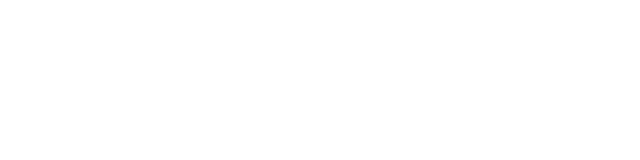
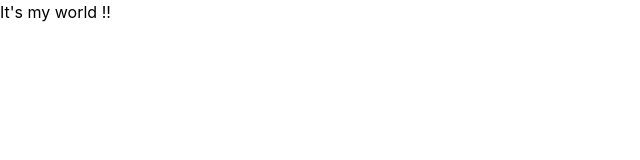
Before and after one commit to valentinEutrope/Smith, a React (Create React App) app in the folder src/client/: page /world/1 in a window 1280 px wide. Shown: the top 160 px of the page, without its empty margins (0-640 px from the left). Built offline with nearby package versions, Linux system fonts and the light colour scheme.

Commit message:
Implement world route

```diff
--- a/src/client/src/App.js
+++ b/src/client/src/App.js
@@ -5,6 +5,7 @@
 import Providers from "./Providers";
 import Home from "./Pages/Home";
 import CharacterSheetTemplate from "./Pages/SheetTemplates/CharacterSheetTemplate";
+import World from "./Pages/World/World";
 
 const App = () => {
   return (
@@ -19,6 +20,9 @@
             <Route exact path="/template/character-sheet">
               <CharacterSheetTemplate />
             </Route>
+            <Route exact path="/world/:ID">
+              <World />
+            </Route>
           </Switch>
         </Router>
       </Providers>
--- /dev/null
+++ b/src/client/src/Pages/World/World.js
@@ -0,0 +1,7 @@
+import React from "react";
+
+const World = () => {
+  return <div>It's my world !!</div>;
+};
+
+export default World;
--- /dev/null
+++ b/src/client/src/Pages/World/index.js
@@ -0,0 +1 @@
+export { defautl } from "./World";
--- a/src/client/src/components/WorldList/WorldList.js
+++ b/src/client/src/components/WorldList/WorldList.js
@@ -1,9 +1,12 @@
 import React from "react";
+import { useHistory } from "react-router-dom";
 
 import { H2 } from "../../components/base/Headers";
 import { WorldImage, Worlds, World } from "./styled";
 
 const WorldList = () => {
+  const history = useHistory();
+
   const worlds = [
     {
       id: 0,
@@ -25,7 +28,7 @@
       <Worlds>
         {worlds.map((world) => {
           return (
-            <World>
+            <World onClick={() => history.push(`/world/${world.id}`)}>
               <span>{world.name}</span>
               <WorldImage src={world.imgUrl} />
             </World>
```
